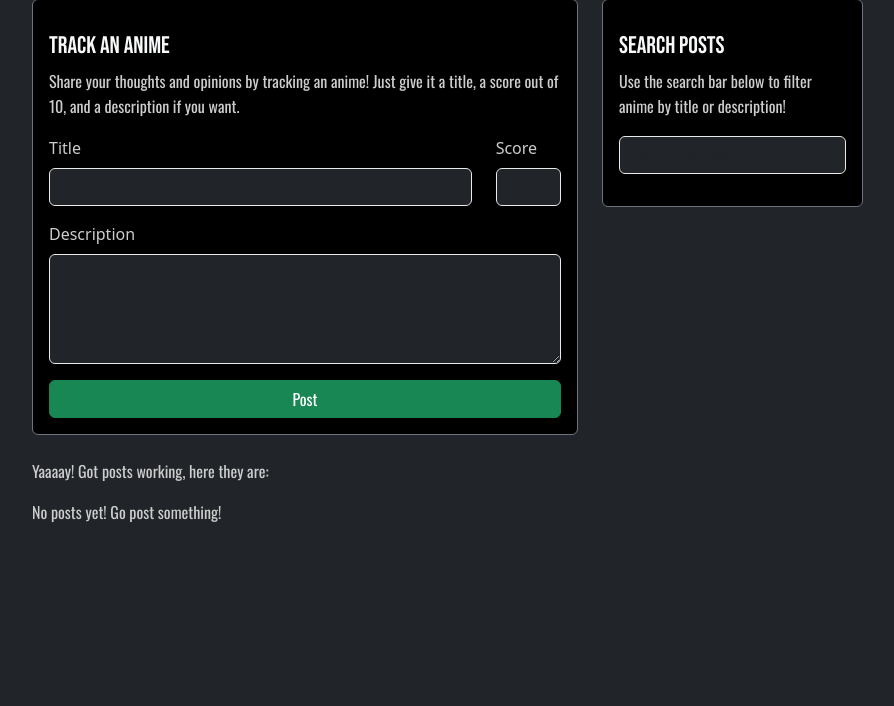
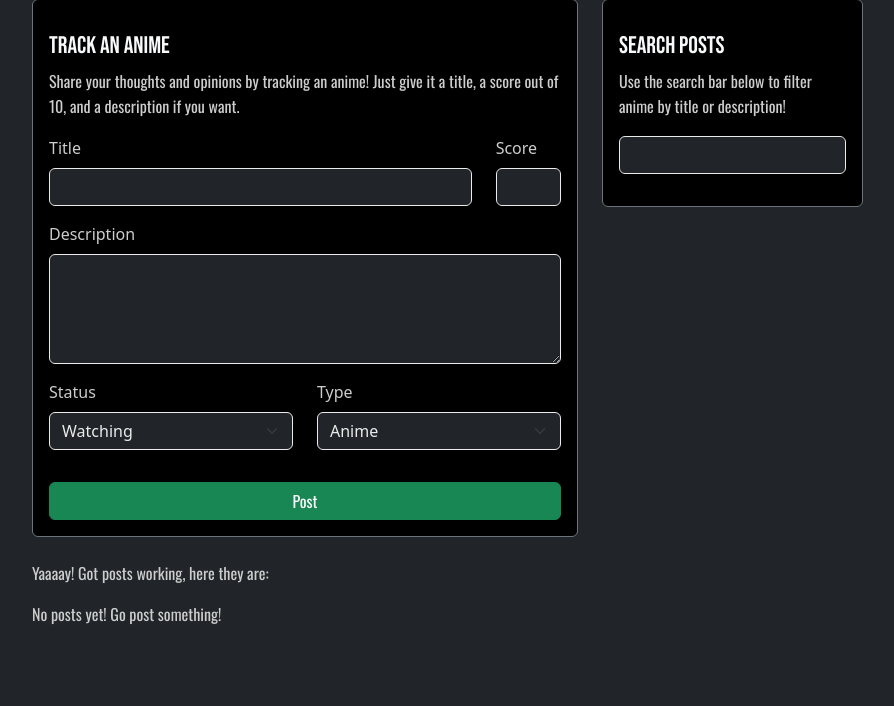
Before and after one commit to BobTheFrob/flask-project, a Flask app: page /posts in a window 1280 px wide. Shown: the part 228-934 px from the top of the page, without its empty margins (50-944 px from the left). Before the commit the page ends 750 px from the top, so only its background shows below. Run offline with Flask 3, Linux system fonts and the light colour scheme; data that the repository does not hold is empty.

Commit message:
Allowed posting extra fields from template:posts

```diff
--- a/dweb/static/modules/handlers.js
+++ b/dweb/static/modules/handlers.js
@@ -22,13 +22,17 @@ function postHandler() {
         const title = formData.get("title")
         const body = formData.get("description")
         const score = formData.get("score")
+        const status = formData.get("watchingStatus")
+        const type = formData.get("animeType")
+        console.log(title, status, type)
         try {
             const response = await fetch("/api/posts", {
                 method: "POST",
                 headers: {
                     "Content-Type": "application/json"
                 },
-                body: JSON.stringify({title: title, description: body, score: score})
+                body: JSON.stringify({title: title, description: body, score: score, watchingStatus: status,
+                animeType: type})
             })
             if (!response.ok) {
                 throw new Error("Request failed")
--- a/dweb/templates/posts.html
+++ b/dweb/templates/posts.html
@@ -32,6 +32,26 @@
                         <div class="mb-3">
                             <label class="form-label" for="description">Description</label>
                             <textarea class="form-control" name="description" id="description" rows="4"></textarea>
+                            <div class="mt-3 row">
+                                <div class="mb-3 col">
+                                    <label class="form-label" for="watchingStatus">Status</label>
+                                    <select class="form-select" name="watchingStatus" id="watchingStatus">
+                                        <option value="watching">Watching</option>
+                                        <option value="completed">Completed</option>
+                                        <option value="planned">Planned</option>
+                                        <option value="dropped">Dropped</option>
+                                    </select>
+                                </div>
+                                <div class="mb-3 col">
+                                    <label class="form-label" for="animeType">Type</label>
+                                    <select class="form-select" name="animeType" id="animeType">
+                                        <option value="anime">Anime</option>
+                                        <option value="movie">Movie</option>
+                                        <option value="ova">Ova</option>
+                                        <option value="game">Game</option>
+                                    </select>
+                                </div>
+                            </div>
                         </div>
                         <button class="btn btn-success w-100" type="submit">Post</button>
                     </form>
```
